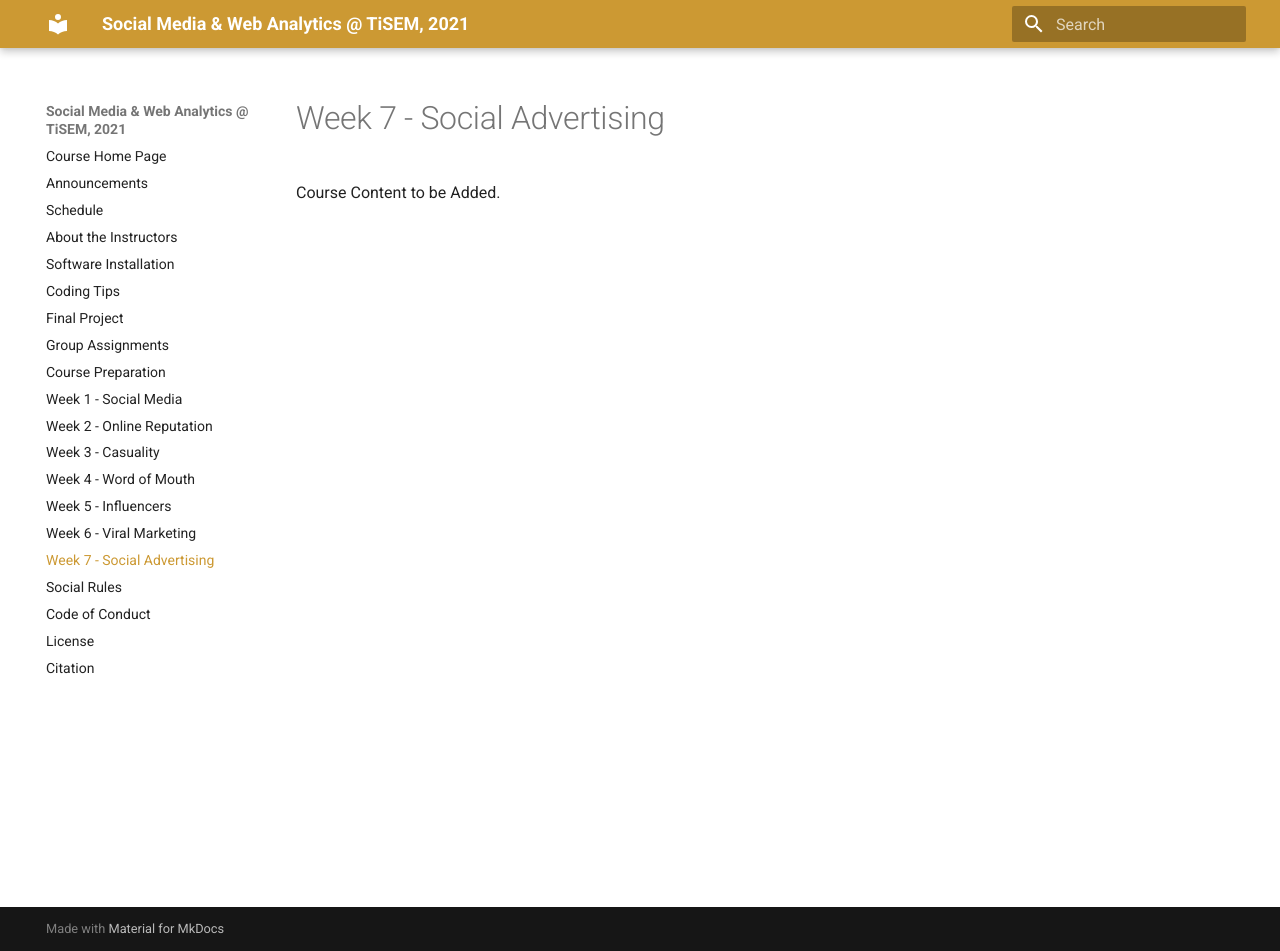
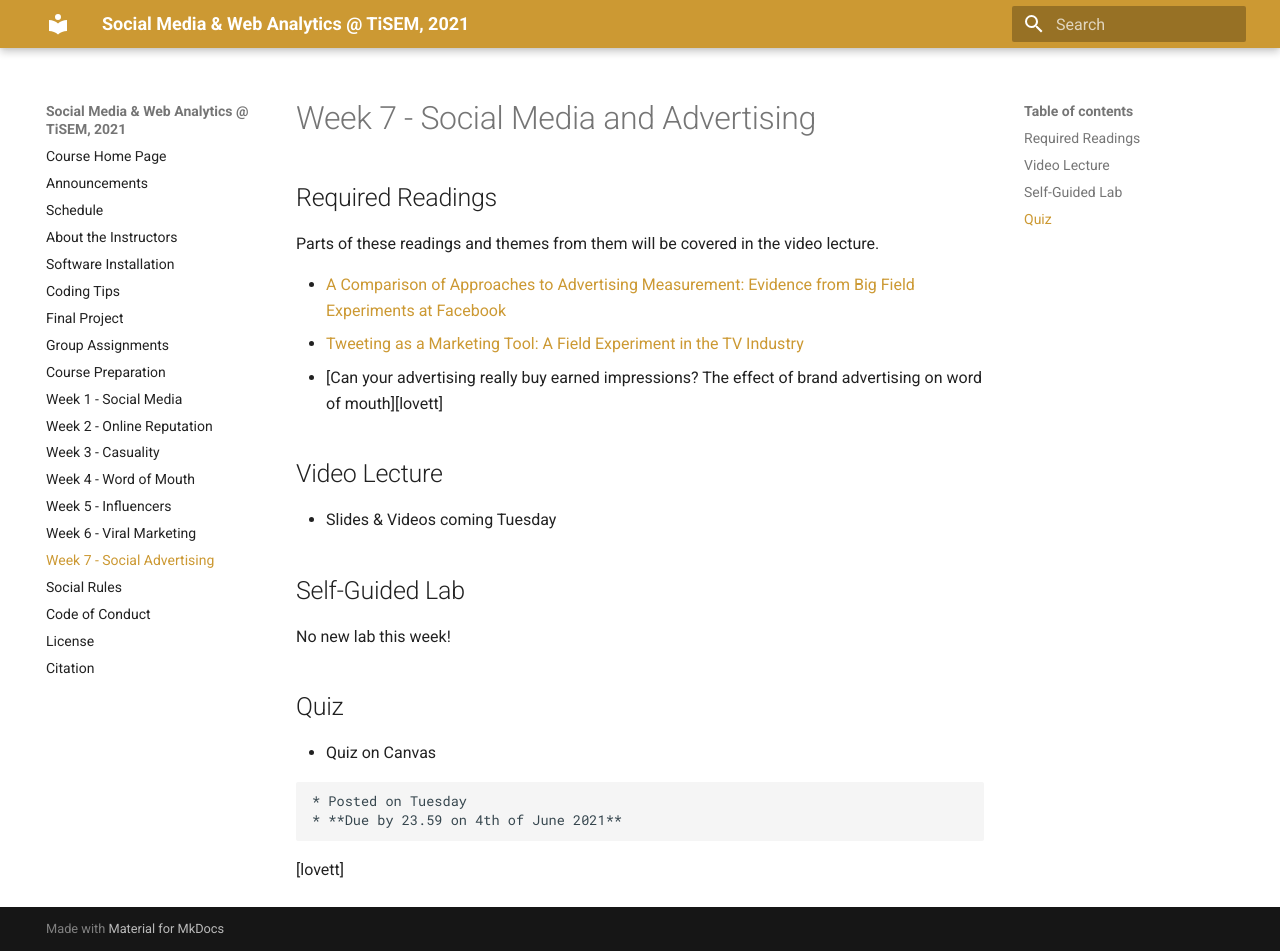
Before and after one commit to tisem-digital-marketing/2021-smwa, an MkDocs documentation site: the page built from docs/week_07.md, in a window 1280 px wide and 951 px high. Built offline with MkDocs 1.6.1 and Material for MkDocs 9.7.7, drawn with Linux system fonts in a browser that asks for light colours; old or Windows-style settings are respelled for this version of MkDocs.

Commit message:
readings for week 7

```diff
--- a/docs/week_07.md
+++ b/docs/week_07.md
@@ -1 +1,30 @@
-Course Content to be Added.
+# Week 7 - Social Media and Advertising
+
+## Required Readings
+
+Parts of these readings and themes from them will be covered in the video lecture.
+
+* [A Comparison of Approaches to Advertising Measurement: Evidence from Big Field Experiments at Facebook][gordon]
+* [Tweeting as a Marketing Tool: A Field Experiment in the TV Industry][gong]
+* [Can your advertising really buy earned impressions? The effect of brand advertising on word of mouth][lovett]
+
+## Video Lecture
+
+<!-- * [Slides][lecture-slides-06] -->
+* Slides & Videos coming Tuesday
+<!-- * Videos as a [playlist](https://www.youtube.com/playlist?list=PL9QkA7C7GRGXgdNurrsgBJwyY8d91PaMy) -->
+
+## Self-Guided Lab
+
+No new lab this week!
+
+## Quiz
+
+* Quiz on Canvas
+<!-- * [Link][quiz-07] to Quiz on Canvas -->
+    * Posted on Tuesday
+    * **Due by 23.59 on 4th of June 2021**
+
+[gordon]: https://papers.ssrn.com/sol3/papers.cfm?abstract_id=3033144
+[gong]: https://dspace.mit.edu/handle/1721.1/120756
+[lovett]
```
